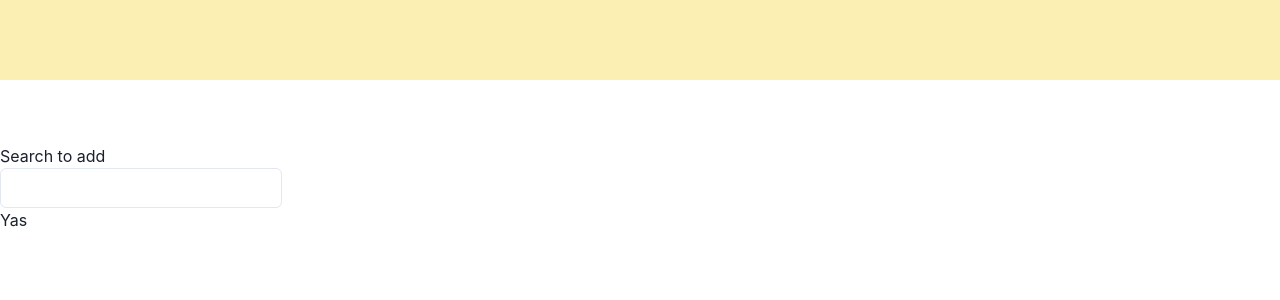
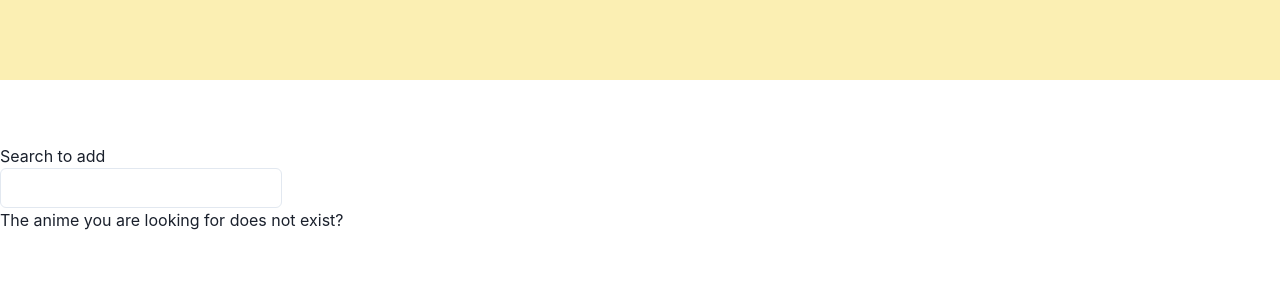
Before and after one commit to kbongco/Weebwatch, a React (Create React App) app: page /search_anime in a window 1280 px wide. Shown: the top 300 px of the page. Built offline with nearby package versions, Linux system fonts and the light colour scheme; no server answers.

Commit message:
removed API call to component, fixed up query params

```diff
--- a/src/Containers/MainContainer.jsx
+++ b/src/Containers/MainContainer.jsx
@@ -5,16 +5,18 @@ import SearchAnime from './../Screens/SearchAnime/SearchAnime'
 import { BrowserRouter as Router, Routes, Route } from 'react-router-dom';
 
 export default function MainContainer() {
-  const [anime, setAnime] = useState([]);
+  // const [anime, setAnime] = useState([]);
   const [randomAnime, setRandomAnime] = useState([]);
+  const [searchedAnime, setSearchedAnime] = useState([]);
 
-  useEffect(() => {
-    axios.get('https://api.jikan.moe/v4/anime').then((response) => {
-      setAnime(response.data);
-    }).catch((err) => {
-      console.log(`You couldn't catch any anime, because we have a ${err} error`);
-    });
-  }, []);
+
+  // useEffect(() => {
+  //   axios.get('https://api.jikan.moe/v4/anime').then((response) => {
+  //     setAnime(response.data);
+  //   }).catch((err) => {
+  //     console.log(`You couldn't catch any anime, because we have a ${err} error`);
+  //   });
+  // }, []);
 
   useEffect(() => {
     axios.get('https://api.jikan.moe/v4/random/anime').then((response => {
@@ -24,11 +26,13 @@ export default function MainContainer() {
     })
   }, []);
 
+
+
   return (
     <div>
       <Routes>
         <Route path='/' element={<Home/>} exact/>
-        <Route path='/search_anime' element={ <SearchAnime anime={anime}/>} exact/>
+        <Route path='/search_anime' element={ <SearchAnime/>} exact/>
       </Routes>
     </div>
   )
--- a/src/Screens/SearchAnime/SearchAnime.jsx
+++ b/src/Screens/SearchAnime/SearchAnime.jsx
@@ -1,7 +1,8 @@
 import { Box, Text, Input, Flex } from '@chakra-ui/react'
 import React, { useState, useEffect } from "react";
+import axios from 'axios';
 
-export default function SearchAnime(props) {
+export default function SearchAnime() {
 
   const [searchedAnime, setSearchedAnime] = useState('');
   const [animeResults, setAnimeResults] = useState([]);
@@ -9,30 +10,44 @@ export default function SearchAnime(props) {
     setSearchedAnime(e.target.value);
   }
 
+  const searchAnime = (searchedAnime) => {
+    console.log(searchedAnime);
+    setSearchedAnime(searchedAnime);
+  }
+
   useEffect(() => {
-    const animeResults = props?.anime?.data?.filter((animes) => {
-      console.log(animes);
-      console.log(animes.title);
-      return animes.title.includes(searchedAnime);
-    });
+    axios.get(`https://api.jikan.moe/v4/anime?q=${searchedAnime}`).then((response) => {
+      console.log(response);
+      console.log(searchedAnime);
+      setSearchedAnime(response.data);
+    }).catch((err) => {
+      console.log(`You got an error, ${err}`)
+      console.log(err);
+    })
+  }, []);
 
-    console.log(animeResults);
-    setAnimeResults(animeResults);
-  }, [searchedAnime]);
+  // useEffect(() => {
+  //   const animeResults = searchedAnime?.data?.filter((animes) => {
+  //     console.log(searchedAnime);
+  //     // console.log(animes);
+  //     // console.log(animes.title);
+  //     return animes.title.includes(searchedAnime);
+  //   });
+
+  //   // console.log(animeResults);
+  //   setAnimeResults(animeResults);
+  // }, [searchedAnime]);
 
   return (
     <>
       <Flex ht='10vh' justify='center' flexDirection='column'>
         <Box pt='64px'>
           <Text>Search to add</Text>
-          <Input width='auto' onChange={handleChange} />
+          <Input width='auto' onChange={ (e) => searchAnime(e.target.value)} />
         </Box>
         {animeResults?.length === 0 ? <Box>
-          <h1>No Anime Yet</h1>
-        </Box> : <Box><h1>Yas</h1></Box>}
-        {/* <Box mt='24px'>
-          <h1>No Anime Yet</h1>
-        </Box> */}
+          <h1>The anime you are looking for does not exist? </h1>
+        </Box> : <Box mt='64px'>{animeResults?.title}</Box>}
       </Flex>
     </>
 )
```
